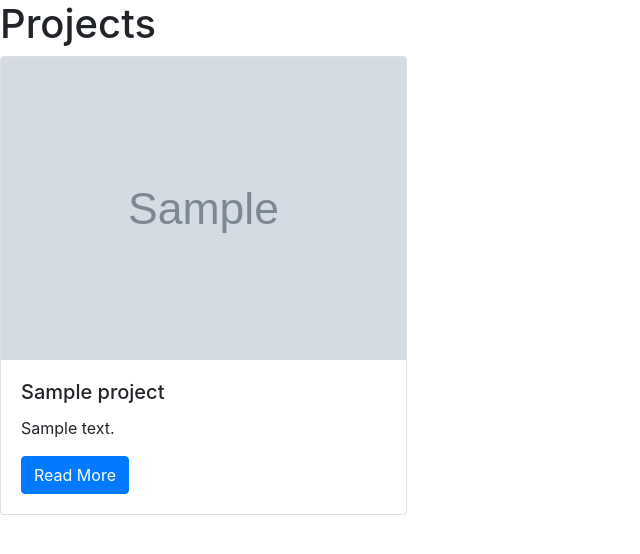
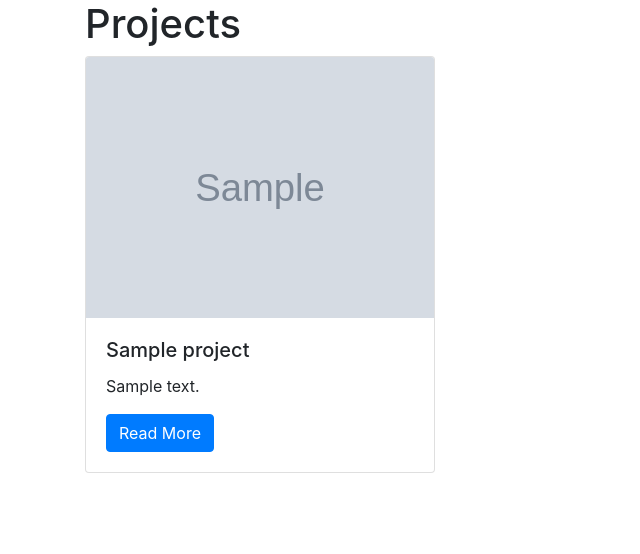
Before and after one commit to jprimero/django-port-app, a Django app: page /projects/ in a window 1280 px wide. Shown: the top 554 px of that part, without its empty margins (0-640 px from the left). Run offline with Django 4.2, Linux system fonts and the light colour scheme; tables that the repository leaves empty hold one stand-in row (Sample ...); the page is wider than the window, and the part outside it is not shown.

Commit message:
Place page content within a container

```diff
--- a/portfolio/templates/base.html
+++ b/portfolio/templates/base.html
@@ -1,6 +1,8 @@
 <link rel="stylesheet" href="https://cdn.jsdelivr.net/npm/bootstrap@4.1.3/dist/css/bootstrap.min.css" integrity="sha384-MCw98/SFnGE8fJT3GXwEOngsV7Zt27NXFoaoApmYm81iuXoPkFOJwJ8ERdknLPMO" crossorigin="anonymous">
 
-{% block page_content %}{% endblock %}
+<div class="container">
+  {% block page_content %}{% endblock %}
+<div>
 
 <script src="https://code.jquery.com/jquery-3.3.1.slim.min.js" integrity="sha384-q8i/X+965DzO0rT7abK41JStQIAqVgRVzpbzo5smXKp4YfRvH+8abtTE1Pi6jizo" crossorigin="anonymous"></script>
 <script src="https://cdn.jsdelivr.net/npm/popper.js@1.14.3/dist/umd/popper.min.js" integrity="sha384-ZMP7rVo3mIykV+2+9J3UJ46jBk0WLaUAdn689aCwoqbBJiSnjAK/l8WvCWPIPm49" crossorigin="anonymous"></script>
```
